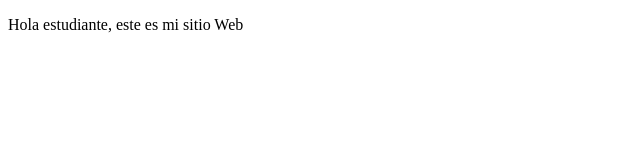
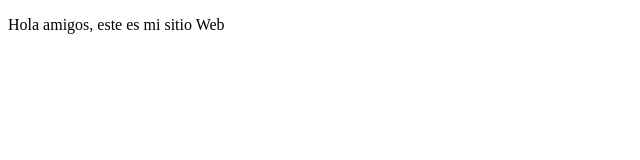
Before and after one commit to Hilelcode/proyectoDemoCursoPrework, a plain HTML site: page index.html in a window 1280 px wide. Shown: the full height of the page, 0-640 px from the left. Drawn offline with Linux system fonts and the light colour scheme.

Commit message:
cambios agregamos amigos

```diff
--- a/index.html
+++ b/index.html
@@ -8,7 +8,7 @@
 </head>
 <body>
     <p>
-        Hola estudiante, este es mi sitio Web
+        Hola amigos, este es mi sitio Web
     </p>
 </body>
 </html>
```
